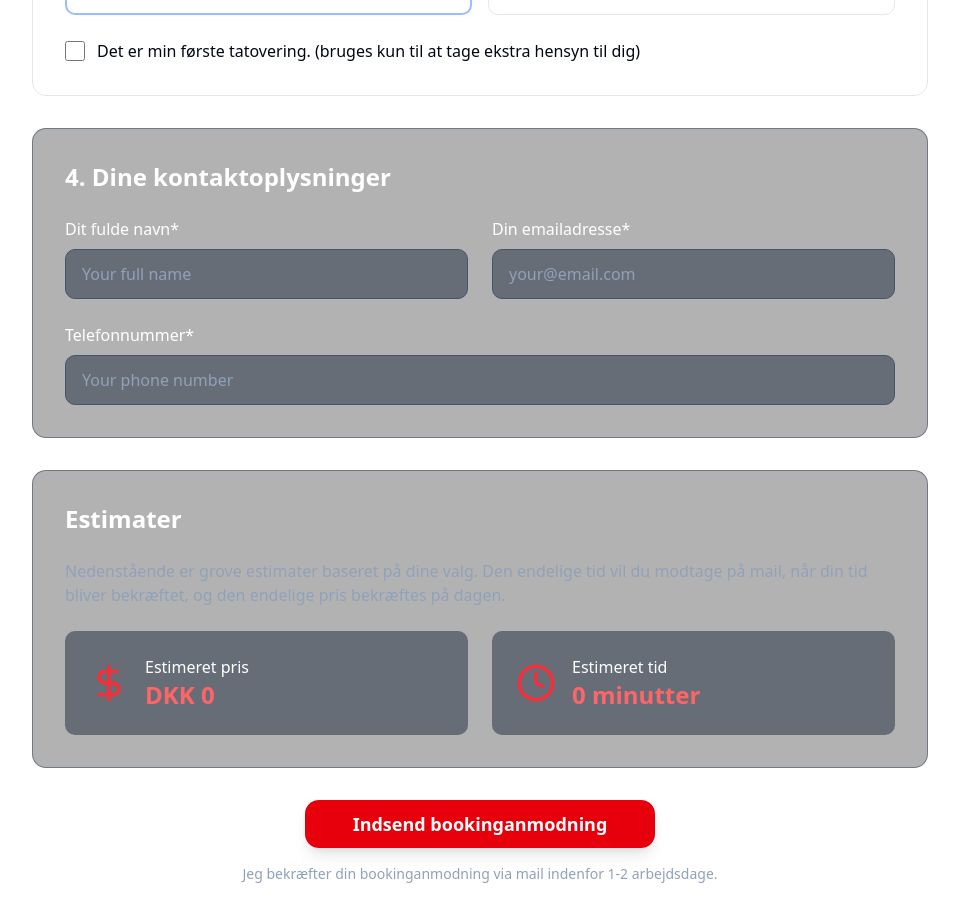
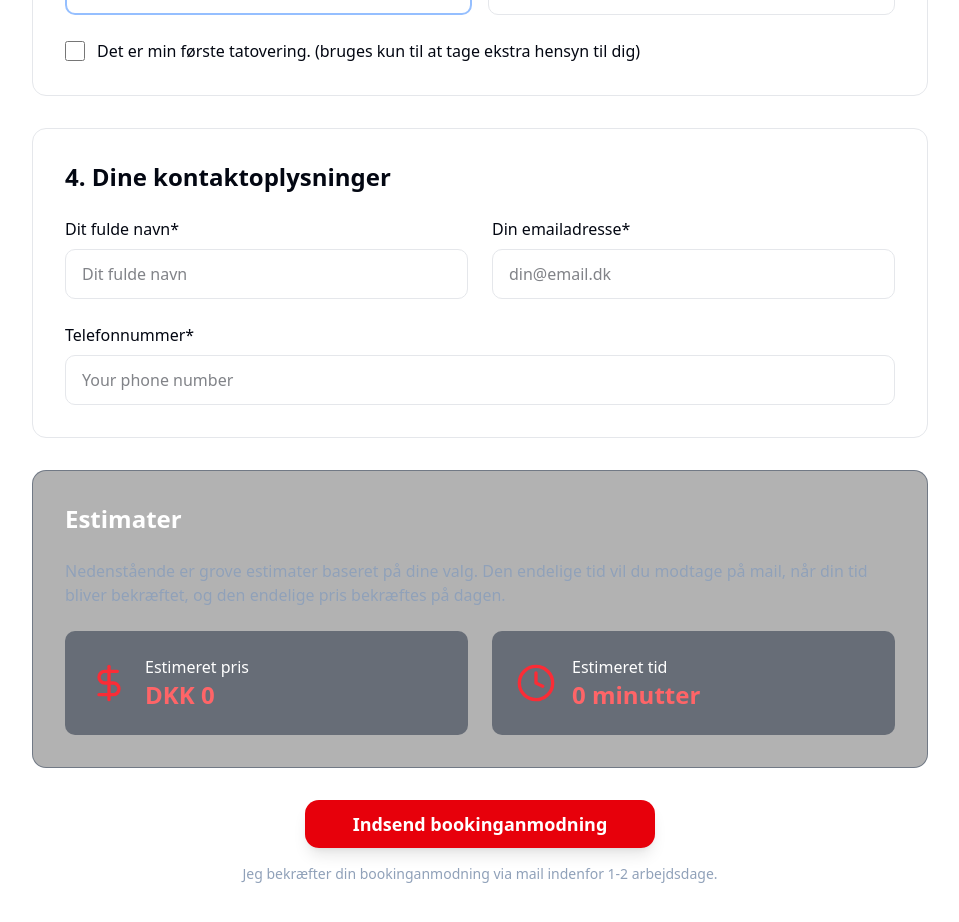
Before and after one commit to nordbobirk/02369-project, a Next.js app: page /booking in a window 1280 px wide. Shown: the part 1440-2362 px from the top of the page, without its empty margins (160-1119 px from the left). Built offline with nearby package versions, Linux system fonts and the light colour scheme.

Commit message:
contact info

```diff
--- /dev/null
+++ b/src/app/(public)/booking/_components/ContactInfo.tsx
@@ -0,0 +1,69 @@
+import { BookingFormData } from "./Form";
+
+export function ContactInfo({
+  formData,
+  handleInputChange,
+}: {
+  formData: BookingFormData;
+  handleInputChange: (
+    e: React.ChangeEvent<
+      HTMLInputElement | HTMLTextAreaElement | HTMLSelectElement
+    >
+  ) => void;
+}) {
+  return (
+    <div className="rounded-xl p-8 border">
+      <h2 className="text-2xl font-bold mb-6">4. Dine kontaktoplysninger</h2>
+
+      <div className="grid grid-cols-1 md:grid-cols-2 gap-6">
+        <div>
+          <label htmlFor="name" className="block font-medium mb-2">
+            Dit fulde navn*
+          </label>
+          <input
+            type="text"
+            id="name"
+            name="name"
+            value={formData.customerName}
+            onChange={handleInputChange}
+            required
+            className="w-full px-4 py-3 border rounded-lg"
+            placeholder="Dit fulde navn"
+          />
+        </div>
+
+        <div>
+          <label htmlFor="email" className="block font-medium mb-2">
+            Din emailadresse*
+          </label>
+          <input
+            type="email"
+            id="email"
+            name="email"
+            value={formData.customerEmail}
+            onChange={handleInputChange}
+            required
+            className="w-full px-4 py-3 border rounded-lg"
+            placeholder="din@email.dk"
+          />
+        </div>
+      </div>
+
+      <div className="mt-6">
+        <label htmlFor="phone" className="block font-medium mb-2">
+          Telefonnummer*
+        </label>
+        <input
+          type="tel"
+          id="phone"
+          name="phone"
+          value={formData.customerPhone}
+          onChange={handleInputChange}
+          required
+          className="w-full px-4 py-3 border rounded-lg"
+          placeholder="Your phone number"
+        />
+      </div>
+    </div>
+  );
+}
--- a/src/app/(public)/booking/_components/Form.tsx
+++ b/src/app/(public)/booking/_components/Form.tsx
@@ -17,6 +17,7 @@ import { FormTitle } from "./FormTitle";
 import { TypeSelect } from "./TypeSelect";
 import { TypeDetails } from "./TypeDetails";
 import { General } from "./General";
+import { ContactInfo } from "./ContactInfo";
 
 // Placeholder functions for price and time estimates
 const estimatePrice = (formData: BookingFormData): number => {
@@ -145,71 +146,10 @@ export default function BookingForm() {
               handleInputChange={handleInputChange}
             />
 
-            {/* Contact Information */}
-            <div className="bg-black/30 backdrop-blur-sm rounded-xl p-8 border border-slate-700/50">
-              <h2 className="text-2xl font-bold text-white mb-6">
-                4. Dine kontaktoplysninger
-              </h2>
-
-              <div className="grid grid-cols-1 md:grid-cols-2 gap-6">
-                <div>
-                  <label
-                    htmlFor="name"
-                    className="block text-white font-medium mb-2"
-                  >
-                    Dit fulde navn*
-                  </label>
-                  <input
-                    type="text"
-                    id="name"
-                    name="name"
-                    value={formData.customerName}
-                    onChange={handleInputChange}
-                    required
-                    className="w-full px-4 py-3 bg-slate-800/50 border border-slate-600 rounded-lg text-white placeholder-slate-400 focus:outline-none focus:ring-2 focus:ring-red-500 focus:border-transparent"
-                    placeholder="Your full name"
-                  />
-                </div>
-
-                <div>
-                  <label
-                    htmlFor="email"
-                    className="block text-white font-medium mb-2"
-                  >
-                    Din emailadresse*
-                  </label>
-                  <input
-                    type="email"
-                    id="email"
-                    name="email"
-                    value={formData.customerEmail}
-                    onChange={handleInputChange}
-                    required
-                    className="w-full px-4 py-3 bg-slate-800/50 border border-slate-600 rounded-lg text-white placeholder-slate-400 focus:outline-none focus:ring-2 focus:ring-red-500 focus:border-transparent"
-                    placeholder="your@email.com"
-                  />
-                </div>
-              </div>
-
-              <div className="mt-6">
-                <label
-                  htmlFor="phone"
-                  className="block text-white font-medium mb-2"
-                >
-                  Telefonnummer*
-                </label>
-                <input
-                  type="tel"
-                  id="phone"
-                  name="phone"
-                  value={formData.customerPhone}
-                  onChange={handleInputChange}
-                  required
-                  className="w-full px-4 py-3 bg-slate-800/50 border border-slate-600 rounded-lg text-white placeholder-slate-400 focus:outline-none focus:ring-2 focus:ring-red-500 focus:border-transparent"
-                  placeholder="Your phone number"
-                />
-              </div>
-            </div>
+            <ContactInfo
+              formData={formData}
+              handleInputChange={handleInputChange}
+            />
 
             {/* Estimates */}
             <div className="bg-black/30 backdrop-blur-sm rounded-xl p-8 border border-slate-700/50">
```
